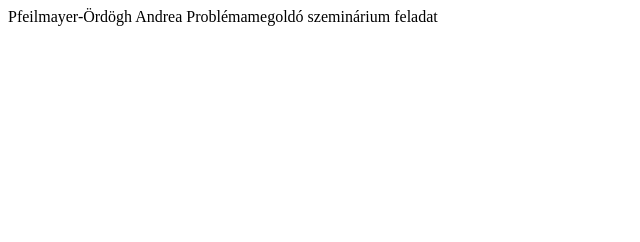
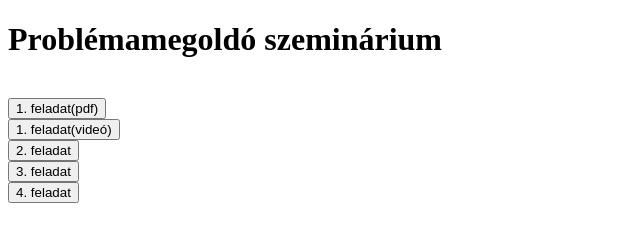
Before and after one commit to ordoga76-hue/Indexoldal, a plain HTML site: page index.html in a window 1280 px wide. Shown: the whole page, without its empty margins (0-640 px from the left). Drawn offline with Linux system fonts and the light colour scheme.

Commit message:
index.html szerkesztése
Updated the title and added buttons for tasks with links.

```diff
--- a/index.html
+++ b/index.html
@@ -3,10 +3,27 @@
 <head>
     <meta charset="UTF-8">
     <meta name="viewport" content="width=device-width, initial-scale=1.0">
-    <title>Document</title>
+    <title>Pfeilmayer-Ördögh Andrea</title>
+
 </head>
 <body>
-    Pfeilmayer-Ördögh Andrea
-    Problémamegoldó szeminárium feladat
+    <div>
+    <h1>Problémamegoldó szeminárium</h1><br>
+    <a href="https://github.com/ordoga76-hue/Indexoldal/blob/main/1.%20feladat.pdf" target="_blank">
+    <button>1. feladat(pdf)</button><br>
+    </a >
+     <a href="https://github.com/ordoga76-hue/Indexoldal/blob/main/1.%20feladat.pdf" target="_blank">
+    <button>1. feladat(videó)</button><br>
+    </a >
+    <a href="https://github.com/ordoga76-hue/Indexoldal/blob/main/2.%20feladat.pdf" target="_blank">
+    <button>2. feladat</button><br>
+    </a >
+    <a href="https://github.com/ordoga76-hue/Indexoldal/blob/main/3.%20feladat.pdf" target="_blank">
+    <button>3. feladat</button><br>
+    </a >
+    <a href="https://github.com/ordoga76-hue/Indexoldal/blob/main/4.%20feladat.pdf" target="_blank">
+    <button>4. feladat</button><br>
+    </a >
+    </div>
 </body>
 </html>
```
